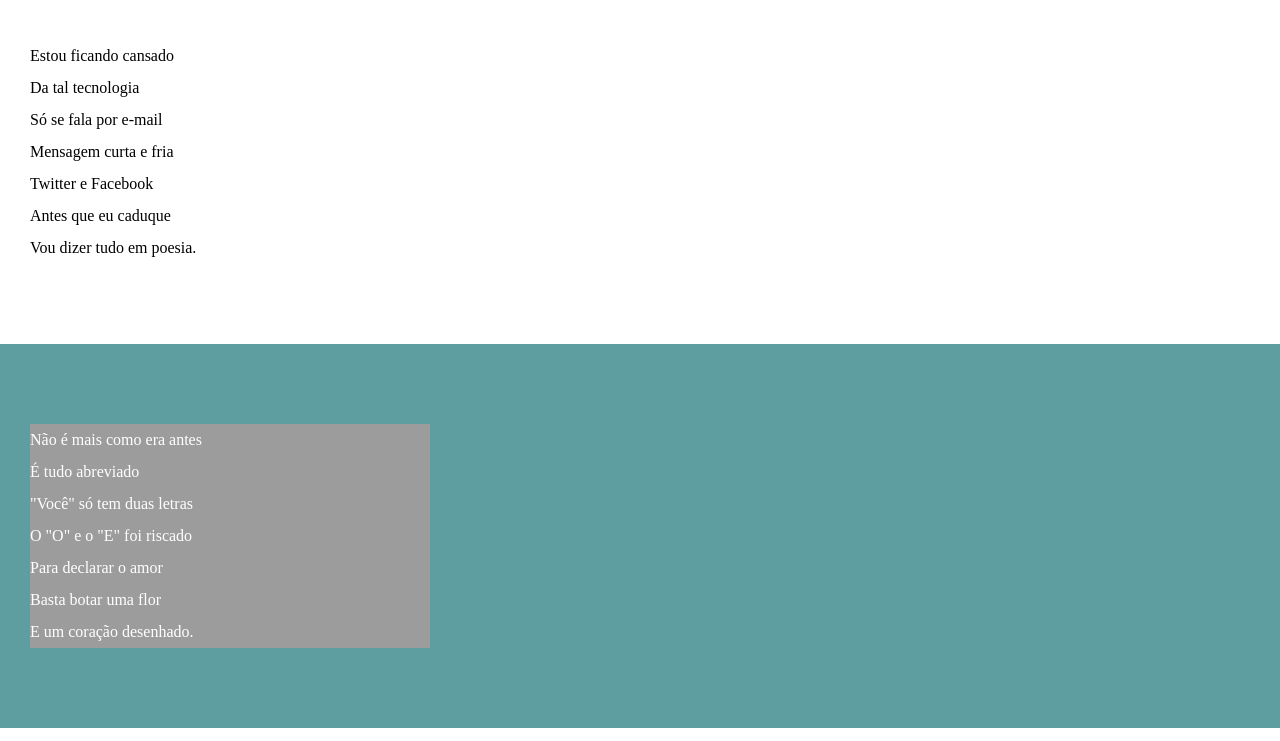
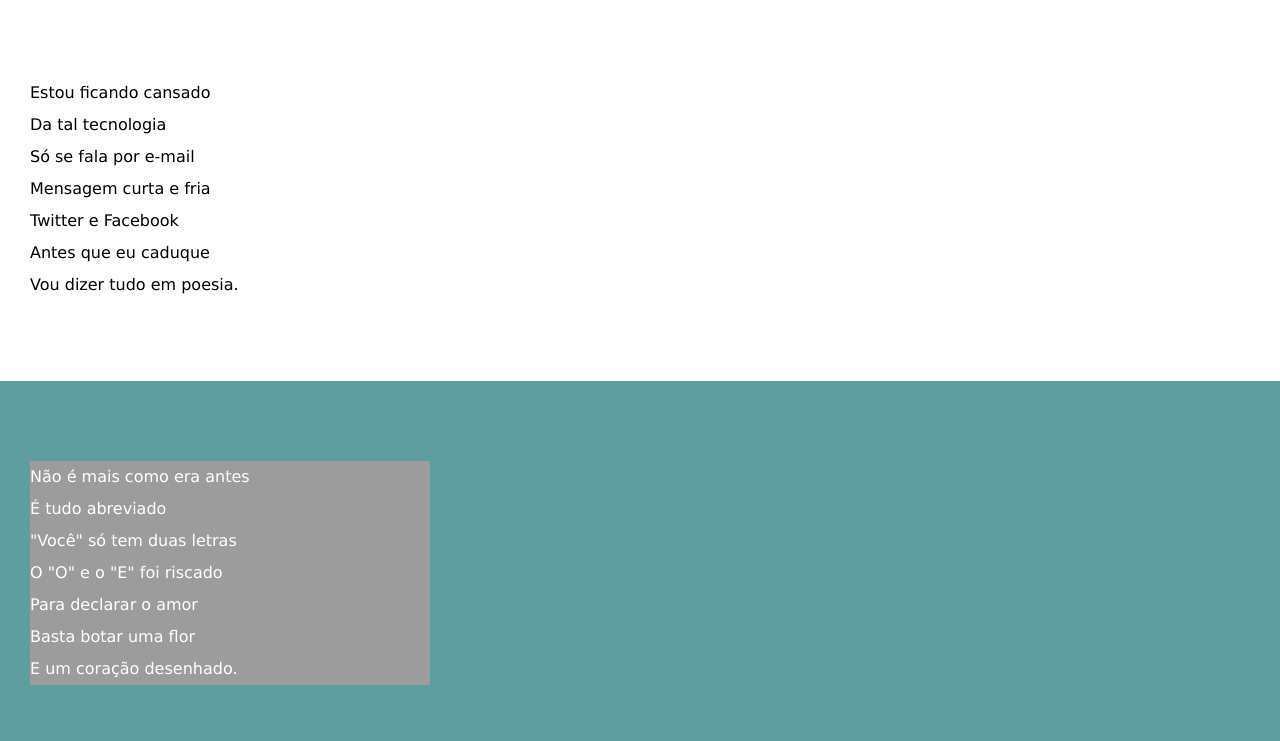
Before and after one commit to caikemenezes/html-css, a plain HTML site: page DESAFIOS/011/index.html in a window 1280 px wide. Shown: the part 195-936 px from the top of the page. Drawn offline with Linux system fonts and the light colour scheme.

Commit message:
atulização de style desafio

```diff
--- a/DESAFIOS/011/estilo/style.css
+++ b/DESAFIOS/011/estilo/style.css
@@ -1,4 +1,16 @@
 @charset "UTF-8";
+
+@import url('https://fonts.googleapis.com/css2?family=Passion+One:wght@400;700;900&display=swap');
+
+@import url('https://fonts.googleapis.com/css2?family=Oswald:wght@200..700&display=swap');
+
+
+:root {
+    --font1: Verdana, Geneva, Tahoma, sans-serif;
+    --font2: 'Passion One", sans-serif';
+    --font3: 'swald", sans-serif';
+
+}
 
 * {
     margin: 0px;
@@ -8,6 +20,7 @@
 html body {
     min-height: 100vh;
     background-color: beige;
+    font-family: var(--font3);
 }
 
 header {
@@ -19,6 +32,8 @@ header {
 header > h1 {
     padding-top: 50px;
     text-transform: uppercase;
+    font-size: 5vw;
+
 
 }
 
@@ -36,6 +51,8 @@ section {
     padding-bottom: 10vh;
     line-height: 2em;
     padding-left: 30px;
+    font-family: var(--font1);
+    font-size: 1,3%;
 
 }
 
```
